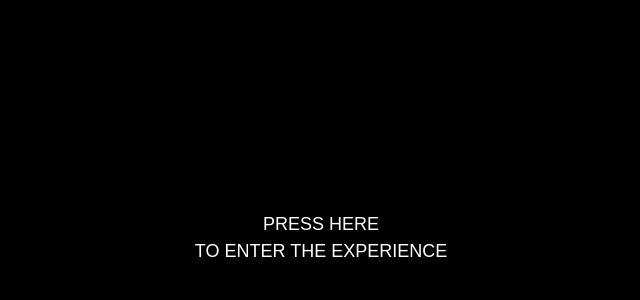
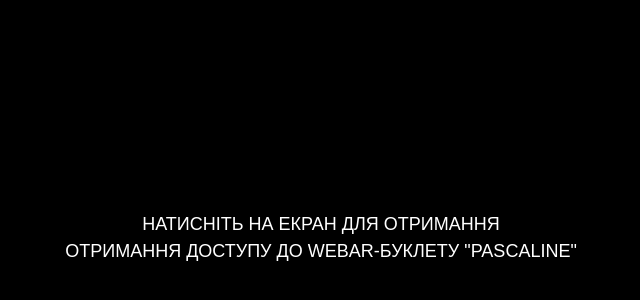
Before and after one commit to MatviiBodnarAI241/lab-01-Pascaline, a plain HTML site: page index.html in a window 1280 px wide. Shown: the part 162-462 px from the top of the page, without its empty margins (319-959 px from the left). Drawn offline with nearby package versions, Linux system fonts and the light colour scheme.

Commit message:
Update index.html

```diff
--- a/index.html
+++ b/index.html
@@ -27,9 +27,9 @@
                 text-transform: uppercase; font-family: Arial, Helvetica, sans-serif; font-weight: 400; line-height: 1.5em; font-size: large; white-space: nowrap;
                 user-select: none; pointer-events: none;
             ">
-            Press here
+            Натисніть на екран для отримання
             <br>
-            to enter the experience
+            отримання доступу до WebAR-буклету "Pascaline"
         </div>
     </div>
 
```
